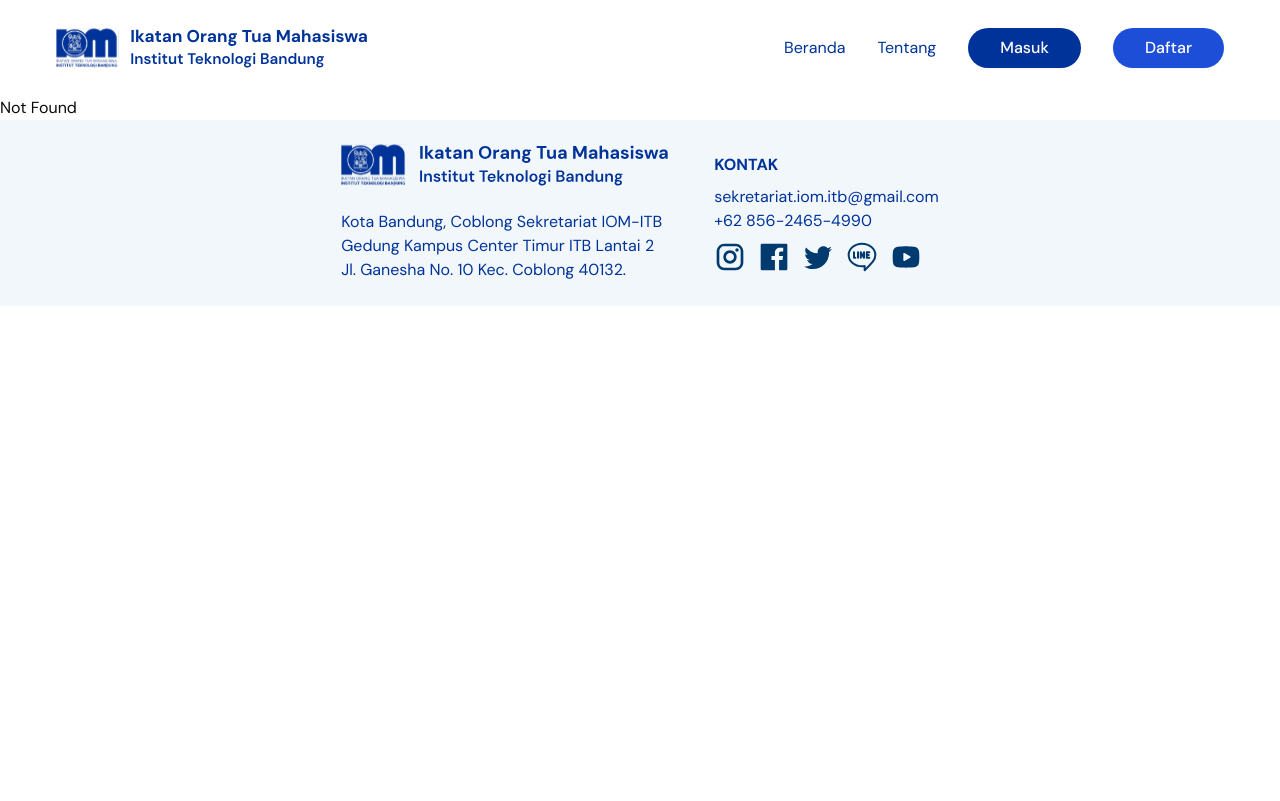
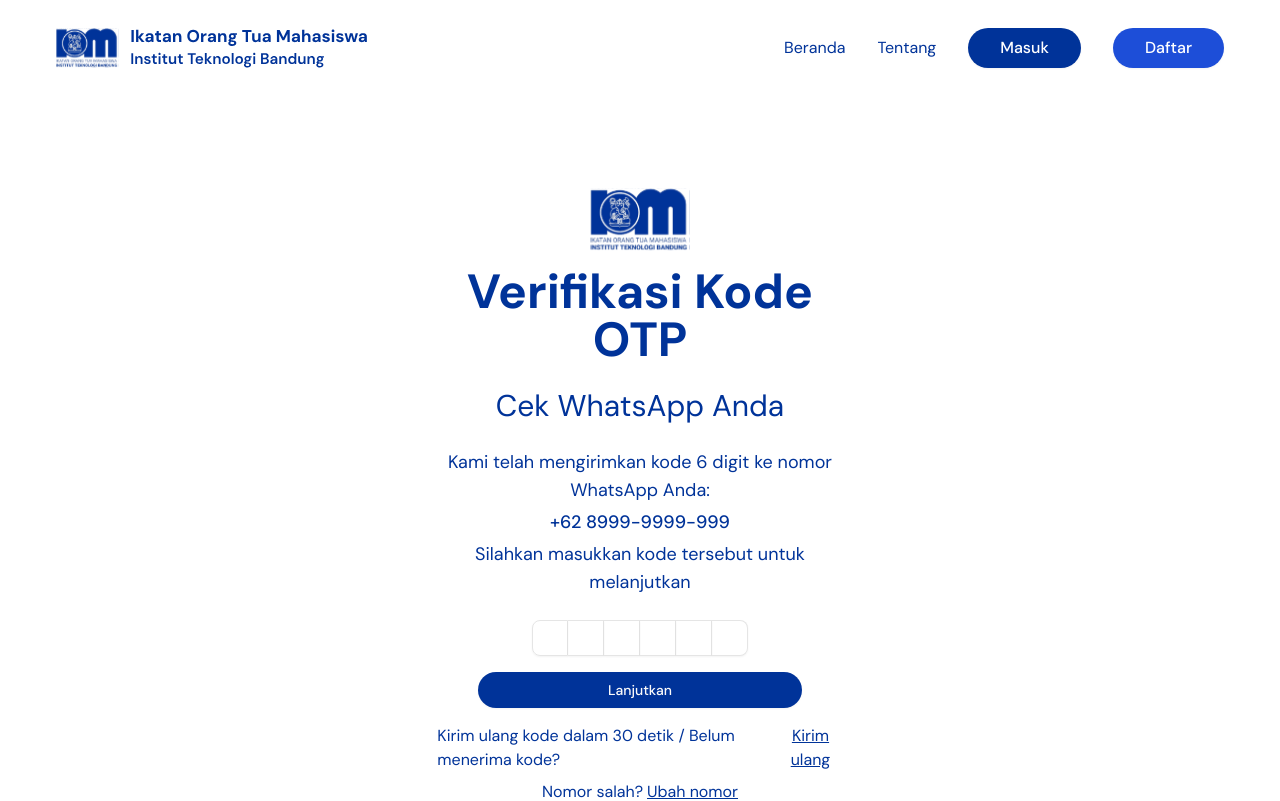
Before and after one commit to madzul/OTA-KU, a React (Vite) app in the folder frontend/: page /auth/verification in a window 1280 px wide. Shown: the top 801 px of the page. Built offline with nearby package versions, Linux system fonts and the light colour scheme; no server answers.

Commit message:
fix: change otp verification route

```diff
--- a/frontend/src/routeTree.gen.ts
+++ b/frontend/src/routeTree.gen.ts
@@ -13,6 +13,7 @@
 import { Route as rootRoute } from './routes/__root'
 import { Route as AppImport } from './routes/_app'
 import { Route as IndexImport } from './routes/index'
+import { Route as AuthVerificationIndexImport } from './routes/auth/verification/index'
 import { Route as AuthRegisterIndexImport } from './routes/auth/register/index'
 import { Route as AuthLoginIndexImport } from './routes/auth/login/index'
 import { Route as AppProtectedExampleIndexImport } from './routes/_app/protected-example/index'
@@ -29,6 +30,12 @@
 const IndexRoute = IndexImport.update({
   id: '/',
   path: '/',
+  getParentRoute: () => rootRoute,
+} as any)
+
+const AuthVerificationIndexRoute = AuthVerificationIndexImport.update({
+  id: '/auth/verification/',
+  path: '/auth/verification/',
   getParentRoute: () => rootRoute,
 } as any)
 
@@ -103,6 +110,13 @@
       preLoaderRoute: typeof AuthRegisterIndexImport
       parentRoute: typeof rootRoute
     }
+    '/auth/verification/': {
+      id: '/auth/verification/'
+      path: '/auth/verification'
+      fullPath: '/auth/verification'
+      preLoaderRoute: typeof AuthVerificationIndexImport
+      parentRoute: typeof rootRoute
+    }
     '/auth/register/mahasiswa/': {
       id: '/auth/register/mahasiswa/'
       path: '/auth/register/mahasiswa'
@@ -138,6 +152,7 @@
   '/protected-example': typeof AppProtectedExampleIndexRoute
   '/auth/login': typeof AuthLoginIndexRoute
   '/auth/register': typeof AuthRegisterIndexRoute
+  '/auth/verification': typeof AuthVerificationIndexRoute
   '/auth/register/mahasiswa': typeof AuthRegisterMahasiswaIndexRoute
   '/auth/register/orang-tua': typeof AuthRegisterOrangTuaIndexRoute
 }
@@ -148,6 +163,7 @@
   '/protected-example': typeof AppProtectedExampleIndexRoute
   '/auth/login': typeof AuthLoginIndexRoute
   '/auth/register': typeof AuthRegisterIndexRoute
+  '/auth/verification': typeof AuthVerificationIndexRoute
   '/auth/register/mahasiswa': typeof AuthRegisterMahasiswaIndexRoute
   '/auth/register/orang-tua': typeof AuthRegisterOrangTuaIndexRoute
 }
@@ -159,6 +175,7 @@
   '/_app/protected-example/': typeof AppProtectedExampleIndexRoute
   '/auth/login/': typeof AuthLoginIndexRoute
   '/auth/register/': typeof AuthRegisterIndexRoute
+  '/auth/verification/': typeof AuthVerificationIndexRoute
   '/auth/register/mahasiswa/': typeof AuthRegisterMahasiswaIndexRoute
   '/auth/register/orang-tua/': typeof AuthRegisterOrangTuaIndexRoute
 }
@@ -171,6 +188,7 @@
     | '/protected-example'
     | '/auth/login'
     | '/auth/register'
+    | '/auth/verification'
     | '/auth/register/mahasiswa'
     | '/auth/register/orang-tua'
   fileRoutesByTo: FileRoutesByTo
@@ -180,6 +198,7 @@
     | '/protected-example'
     | '/auth/login'
     | '/auth/register'
+    | '/auth/verification'
     | '/auth/register/mahasiswa'
     | '/auth/register/orang-tua'
   id:
@@ -189,6 +208,7 @@
     | '/_app/protected-example/'
     | '/auth/login/'
     | '/auth/register/'
+    | '/auth/verification/'
     | '/auth/register/mahasiswa/'
     | '/auth/register/orang-tua/'
   fileRoutesById: FileRoutesById
@@ -199,6 +219,7 @@
   AppRoute: typeof AppRouteWithChildren
   AuthLoginIndexRoute: typeof AuthLoginIndexRoute
   AuthRegisterIndexRoute: typeof AuthRegisterIndexRoute
+  AuthVerificationIndexRoute: typeof AuthVerificationIndexRoute
   AuthRegisterMahasiswaIndexRoute: typeof AuthRegisterMahasiswaIndexRoute
   AuthRegisterOrangTuaIndexRoute: typeof AuthRegisterOrangTuaIndexRoute
 }
@@ -208,6 +229,7 @@
   AppRoute: AppRouteWithChildren,
   AuthLoginIndexRoute: AuthLoginIndexRoute,
   AuthRegisterIndexRoute: AuthRegisterIndexRoute,
+  AuthVerificationIndexRoute: AuthVerificationIndexRoute,
   AuthRegisterMahasiswaIndexRoute: AuthRegisterMahasiswaIndexRoute,
   AuthRegisterOrangTuaIndexRoute: AuthRegisterOrangTuaIndexRoute,
 }
@@ -226,6 +248,7 @@
         "/_app",
         "/auth/login/",
         "/auth/register/",
+        "/auth/verification/",
         "/auth/register/mahasiswa/",
         "/auth/register/orang-tua/"
       ]
@@ -249,6 +272,9 @@
     "/auth/register/": {
       "filePath": "auth/register/index.tsx"
     },
+    "/auth/verification/": {
+      "filePath": "auth/verification/index.tsx"
+    },
     "/auth/register/mahasiswa/": {
       "filePath": "auth/register/mahasiswa/index.tsx"
     },
--- a/frontend/src/routes/verif-otp.tsx
+++ b/frontend/src/routes/auth/verification/index.tsx
@@ -1,30 +1,30 @@
-import { createFileRoute } from '@tanstack/react-router'
-import { Button } from '@/components/ui/button'
-import {
-  InputOTP,
-  InputOTPGroup,
-  InputOTPSlot,
-} from "@/components/ui/input-otp"
-import { zodResolver } from "@hookform/resolvers/zod"
-import { useForm } from "react-hook-form"
-import { z } from "zod"
+import { Button } from "@/components/ui/button";
 import {
   Form,
   FormControl,
   FormField,
   FormItem,
   FormMessage,
-} from "@/components/ui/form"
+} from "@/components/ui/form";
+import {
+  InputOTP,
+  InputOTPGroup,
+  InputOTPSlot,
+} from "@/components/ui/input-otp";
+import { zodResolver } from "@hookform/resolvers/zod";
+import { createFileRoute } from "@tanstack/react-router";
+import { useForm } from "react-hook-form";
+import { z } from "zod";
 
 const FormSchema = z.object({
   pin: z.string().min(6, {
     message: "Kode OTP harus terdiri dari 6 karakter.",
   }),
-})
+});
 
-export const Route = createFileRoute('/verif-otp')({
+export const Route = createFileRoute("/auth/verification/")({
   component: RouteComponent,
-})
+});
 
 function RouteComponent() {
   const form = useForm<z.infer<typeof FormSchema>>({
@@ -32,10 +32,10 @@
     defaultValues: {
       pin: "",
     },
-  })
+  });
 
   function onSubmit(data: z.infer<typeof FormSchema>) {
-    console.log("OTP submitted:", data.pin)
+    console.log("OTP submitted:", data.pin);
   }
 
   // const handleResend = () => {
@@ -44,18 +44,22 @@
   // }
 
   const handleChangeNumber = () => {
-    console.log("Changing number...")
-  }
+    console.log("Changing number...");
+  };
 
   return (
-    <main className='text-primary flex flex-col items-center justify-center min-h-screen p-8'>
+    <main className="text-primary flex min-h-screen flex-col items-center justify-center p-8">
       <div className="w-full md:w-3/5 lg:w-1/2 xl:w-1/3">
         <div className="text-center">
-          <div className="flex justify-center mb-4">
-            <img src='/logo-iom-icon.svg' alt='IOM-ITB Logo' className='h-16' />
+          <div className="mb-4 flex justify-center">
+            <img src="/logo-iom-icon.svg" alt="IOM-ITB Logo" className="h-16" />
           </div>
-          <h1 className='text-3xl md:text-4xl xl:text-5xl font-bold'>Verifikasi Kode OTP</h1>
-          <p className='text-xl md:text-2xl xl:text-3xl my-6'>Cek WhatsApp Anda</p>
+          <h1 className="text-3xl font-bold md:text-4xl xl:text-5xl">
+            Verifikasi Kode OTP
+          </h1>
+          <p className="my-6 text-xl md:text-2xl xl:text-3xl">
+            Cek WhatsApp Anda
+          </p>
         </div>
 
         <div className="text-center text-sm md:text-base xl:text-lg">
@@ -63,7 +67,7 @@
             <p className="">
               Kami telah mengirimkan kode 6 digit ke nomor WhatsApp Anda:
             </p>
-            <p className="font-medium mt-1">+62 8999-9999-999</p>
+            <p className="mt-1 font-medium">+62 8999-9999-999</p>
             <p className="mt-1">
               Silahkan masukkan kode tersebut untuk melanjutkan
             </p>
@@ -88,15 +92,12 @@
                         </InputOTPGroup>
                       </InputOTP>
                     </FormControl>
-                    <FormMessage className="text-sm text-destructive mt-2" />
+                    <FormMessage className="text-destructive mt-2 text-sm" />
                   </FormItem>
                 )}
               />
 
-              <Button
-                type="submit"
-                className="w-4/5"
-              >
+              <Button type="submit" className="w-4/5">
                 Lanjutkan
               </Button>
             </form>
@@ -104,27 +105,21 @@
         </div>
 
         <div className="flex flex-col pt-0 text-sm xl:text-base">
-          <div className="flex justify-center mt-4">
+          <div className="mt-4 flex justify-center">
             <span>Kirim ulang kode dalam 30 detik / Belum menerima kode? </span>
-            <button
-              onClick={handleChangeNumber}
-              className="ml-1 underline"
-            >
+            <button onClick={handleChangeNumber} className="ml-1 underline">
               Kirim ulang
             </button>
           </div>
 
-          <div className="flex justify-center mt-2">
+          <div className="mt-2 flex justify-center">
             <span>Nomor salah? </span>
-            <button
-              onClick={handleChangeNumber}
-              className="ml-1 underline"
-            >
+            <button onClick={handleChangeNumber} className="ml-1 underline">
               Ubah nomor
             </button>
           </div>
         </div>
       </div>
     </main>
-  )
+  );
 }
```
